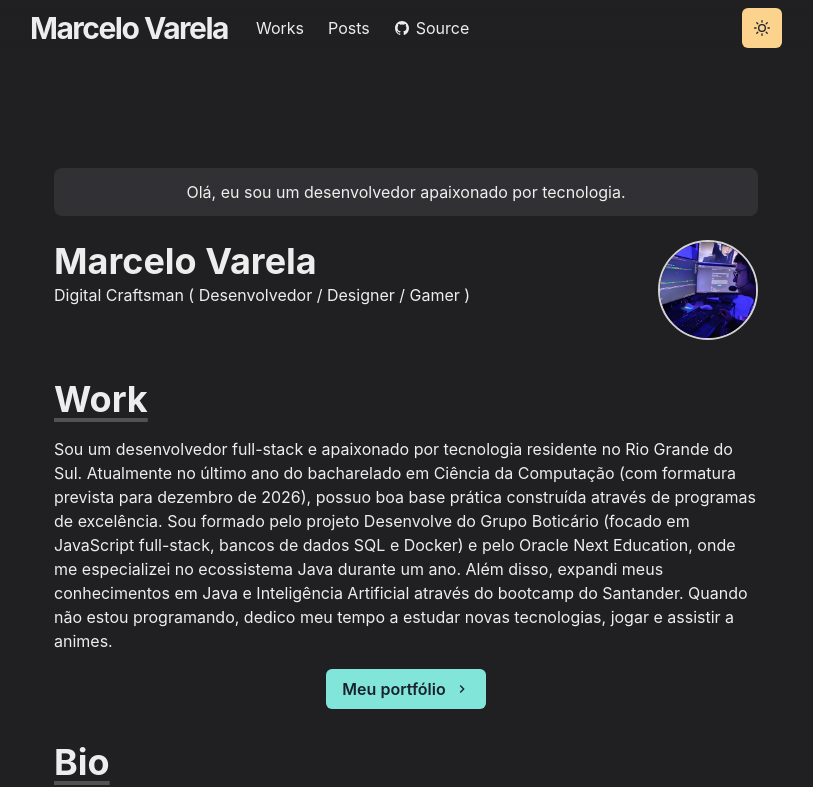
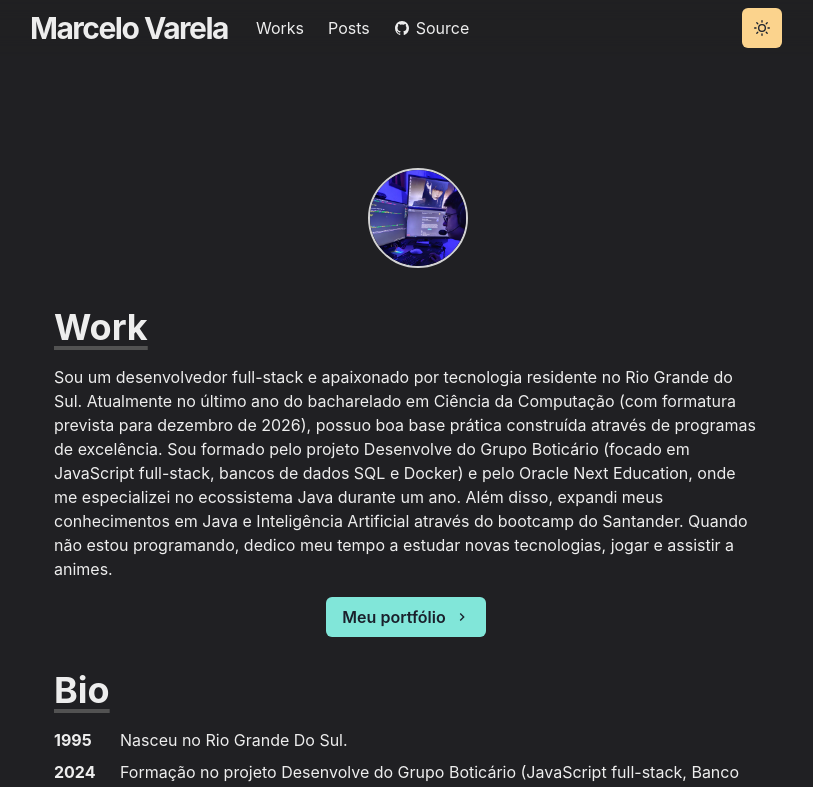
Before and after one commit to Marcelovgs/Portifolio-novo, a Next.js app: page / in a window 1280 px wide. Shown: the top 787 px of the page, without its empty margins (234-1047 px from the left). Built offline with nearby package versions, Linux system fonts and the light colour scheme.

Commit message:
Corrigindo caminhos das imagens e IDs dos projetos

```diff
--- a/src/app/page.tsx
+++ b/src/app/page.tsx
@@ -4,7 +4,6 @@ import {
   Container,
   Box,
   Heading,
-  Image,
   useColorModeValue,
   Button,
   List,
@@ -12,6 +11,8 @@ import {
   Link,
   Icon,
 } from "@chakra-ui/react";
+// 1. Remova a Image do Chakra UI e use a do Next.js:
+import NextImage from "next/image";
 import NextLink from "next/link";
 import { ChevronRightIcon } from "@chakra-ui/icons";
 import { IoLogoGithub, IoLogoLinkedin } from "react-icons/io5";
@@ -20,27 +21,20 @@ import { Section } from "@/components/section";
 export default function Home() {
   return (
     <Container maxW="container.md" pt={14}>
-      <Box mb={6} p={3} textAlign="center" bg={useColorModeValue("whiteAlpha.500", "whiteAlpha.200")} css={{ backdropFilter: "blur(10px)" }} borderRadius="lg">
-        Olá, eu sou um desenvolvedor apaixonado por tecnologia.
-      </Box>
+      {/* ... [resto do seu código do topo] ... */}
 
-      <Box display={{ md: "flex" }}>
-        <Box flexGrow={1}>
-          <Heading as="h2" variant="page-title">
-            Marcelo Varela
-          </Heading>
-          <p>Digital Craftsman ( Desenvolvedor / Designer / Gamer )</p>
-        </Box>
-        <Box flexShrink={0} mt={{ base: 4, md: 0 }} ml={{ md: 6 }} textAlign="center">
-          <Box borderColor="whiteAlpha.800" borderWidth={2} borderStyle="solid" w="100px" h="100px" display="inline-block" borderRadius="full" overflow="hidden">
-            <Image
-              src="/images/marcelo.jpg"
-              alt="Imagem de Perfil"
-              width="100%"
-              height="100%"
-              objectFit="cover"
-            />
-          </Box>
+      <Box flexShrink={0} mt={{ base: 4, md: 0 }} ml={{ md: 6 }} textAlign="center">
+        <Box borderColor="whiteAlpha.800" borderWidth={2} borderStyle="solid" w="100px" h="100px" display="inline-block" borderRadius="full" overflow="hidden">
+
+          {/* 2. Substitua a tag antiga por esta nativa: */}
+          <NextImage
+            src="/images/marcelo.jpg"
+            alt="Imagem de Perfil"
+            width={100}
+            height={100}
+            style={{ objectFit: "cover" }}
+          />
+
         </Box>
       </Box>
 
```
Also changed, not shown: src/app/works/page.tsx (+5 -4 lines).
